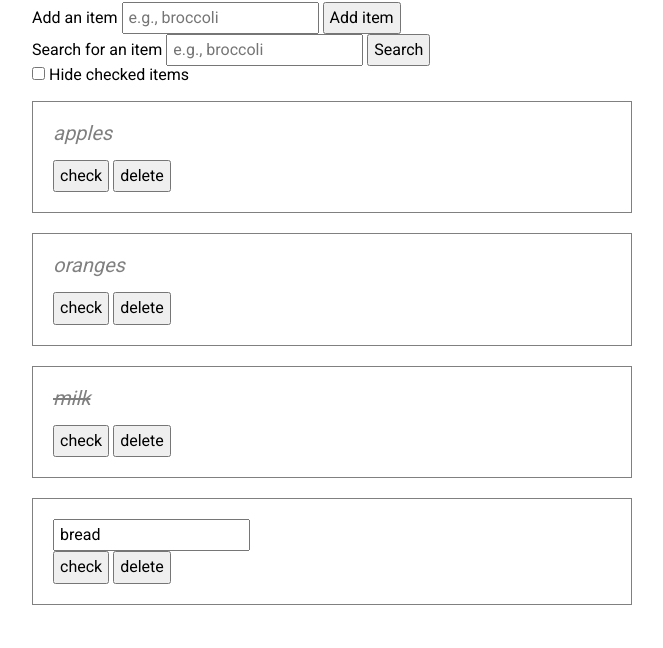
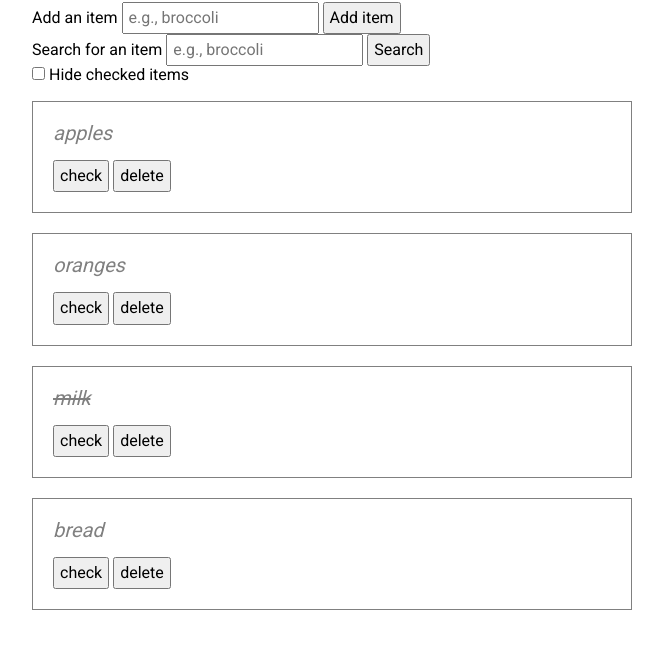
Before and after one commit to thinkful-ei24/shopping-solo-timothy, a plain HTML site: page index.html in a window 1280 px wide. Shown: the part 78-726 px from the top of the page, without its empty margins (308-971 px from the left). Drawn offline with nearby package versions, Linux system fonts and the light colour scheme.

Commit message:
Removed unnecessary lines.

```diff
--- a/index.js
+++ b/index.js
@@ -5,11 +5,10 @@ const STORE = {
         {name: "apples", checked: false, isBeingEdited: false},
         {name: "oranges", checked: false, isBeingEdited: false},
         {name: "milk", checked: true, isBeingEdited: false},
-        {name: "bread", checked: false, isBeingEdited: true}
+        {name: "bread", checked: false, isBeingEdited: false}
     ],
     hideChecked: false,
     searchTerm: null,
-    sortBy: 'alpha'
 }
 const UNORDEREDLIST = document.querySelector('.js-shopping-list');
 const TEXTINPUT = document.querySelector('.js-shopping-list-entry');
@@ -19,9 +18,10 @@ const CHECKBOX = document.querySelector('.display-checkbox');
 
 const generateListElement = (item, itemIndex) => {
     const itemIsChecked = item.checked ? 'shopping-item__checked' : '';
+
     const itemElement = !item.isBeingEdited ?
       `<span class="shopping-item js-shopping-item ${itemIsChecked}">${item.name}</span>` :
-      `<input class="item-edit-input" type="text" required value="${item.name}">`;
+      `<input class="item-edit-input" type="text" required="true" value="${item.name}">`;
 
     return `
     <li class="js-item-index-element" data-item-index="${itemIndex}">
@@ -40,9 +40,7 @@ const generateListElement = (item, itemIndex) => {
 
 
 function generateShoppingItemsString(shoppingList) {
-  console.log(shoppingList);
   const listElements = shoppingList.map(generateListElement);
-  console.log(listElements);
   return listElements.join('');
 }
 
@@ -179,7 +177,6 @@ const handleClickItemName = () => {
 };
 
 const editItemName = (itemIndex, newItemName) => {
-  console.log('editing');
   STORE.items[itemIndex].name = newItemName;
   STORE.items[itemIndex].isBeingEdited = false;
 };
```
Also changed, not shown: index.css (line endings or trailing spaces).
